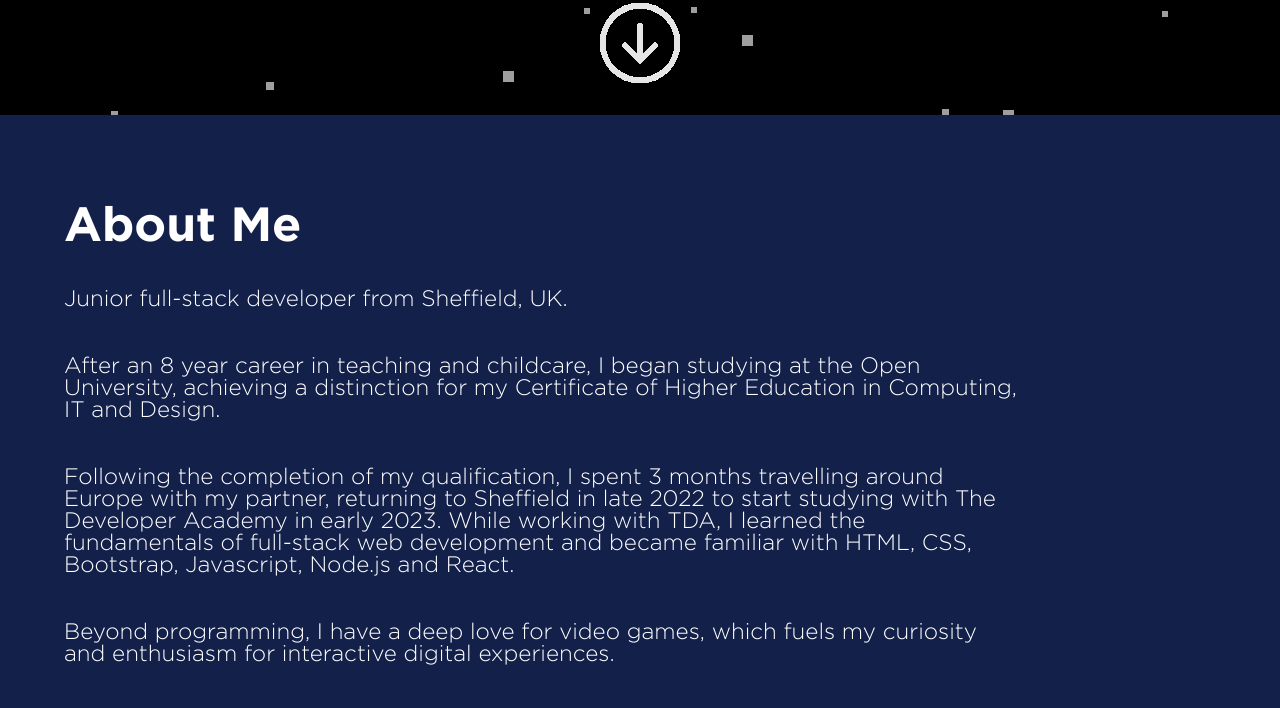
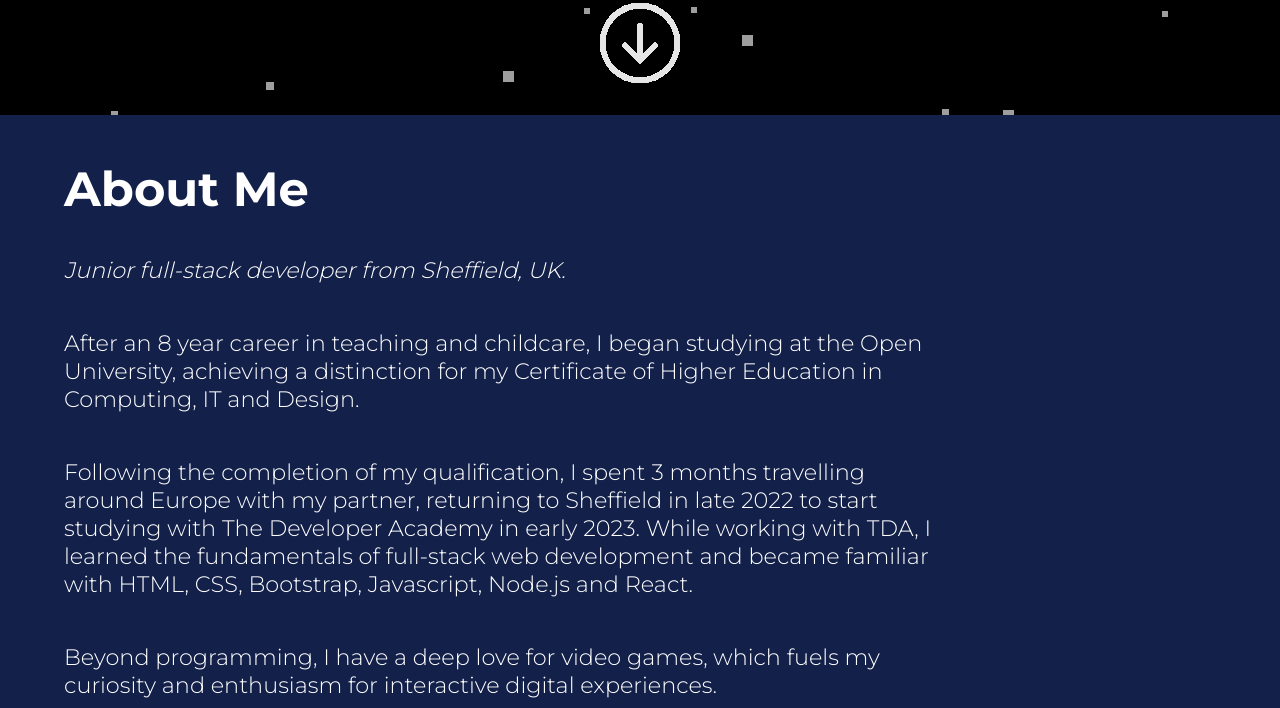
Before and after one commit to ClaytonRed/Portfolio, a plain HTML site: page index.html in a window 1280 px wide. Shown: the part 685-1393 px from the top of the page. Drawn offline with nearby package versions, Linux system fonts and the light colour scheme.

Commit message:
Updated main-styles.css
updated fonts

```diff
--- a/main-styles.css
+++ b/main-styles.css
@@ -1,33 +1,20 @@
 @import url("./nav/nav.css");
 @import url("./carousel/carousel.css");
 
-@font-face {
-    font-family: 'GothamBold';
-    src: url('GothamBold.ttf') format('truetype');
-    font-weight: normal;
-    font-style: normal;
-}
-
-@font-face {
-    font-family: 'GothamLight';
-    src: url('GothamLight.ttf') format('truetype');
-    font-weight: normal;
-    font-style: normal;
-}
 
 *, *::before, *::after {
     box-sizing: border-box;
 }
 
 html, body {
-    font-family: "GothamLight";
+    font-family: 'Montserrat', sans-serif;
     margin: 0;
     padding: 0;
     scroll-behavior: smooth;
 }
 
 h1, h2, h3, h4, h5, h6 {
-    font-family: "GothamBold";
+    font-family: 'Montserrat', sans-serif;
     margin: 0;
     padding: 0;
 }
@@ -48,13 +35,12 @@ section canvas {
 section h1 {
     margin-bottom: 1rem;
     text-align: left;
-    /* font-size: clamp(2.5rem, 5vw, 4.5rem); */
     font-size: 3rem;
 }
 
 section h2 {
-    font-family: "GothamLight";
-    /* font-size: clamp(1.75rem, 2.5vw, 3rem); */
+    font-family: 'Montserrat', sans-serif;
+    font-weight: 300;
     font-size: 2rem;
     text-align: left;
     margin-bottom: 1rem;
@@ -122,6 +108,12 @@ section h2 {
 
 .about-section h1 {
     font-size: 2rem;
+}
+
+.job-title {
+    font-family: 'Montserrat', sans-serif;
+    font-weight: 300;
+    font-style: italic;
 }
 
 .about-section p {
```
